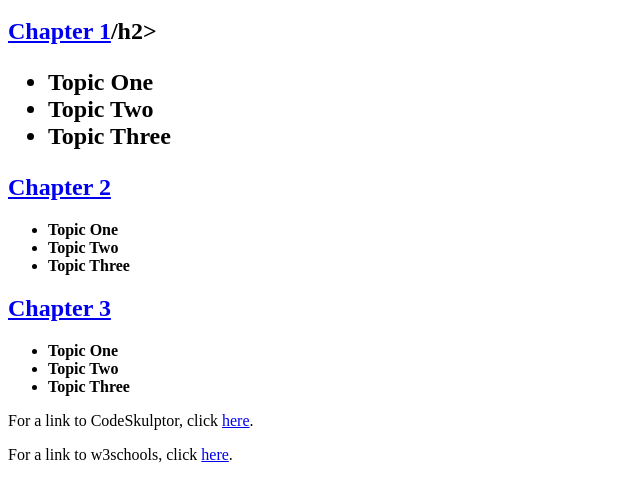
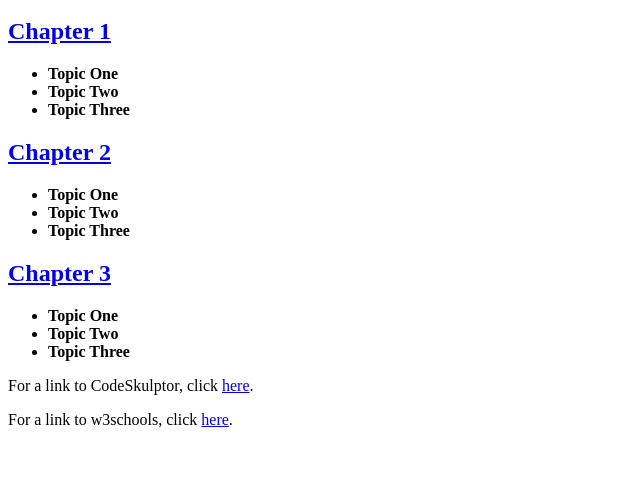
Before and after one commit to mpur6520/links_review24-25, a plain HTML site: page toc.html in a window 1280 px wide. Shown: the part 48-550 px from the top of the page, without its empty margins (0-640 px from the left). Drawn offline with Linux system fonts and the light colour scheme.

Commit message:
Update toc.html

```diff
--- a/toc.html
+++ b/toc.html
@@ -7,7 +7,7 @@
 <body>
 <h1>Table of Contents</h1>
 
-<h2><a href="chapter1.html">Chapter 1</a>/h2>
+<h2><a href="chapter1.html">Chapter 1</a></h2>
 	<ul>
 		<li><b>Topic One</b></li>
 		<li><b>Topic Two</b></li>
```
